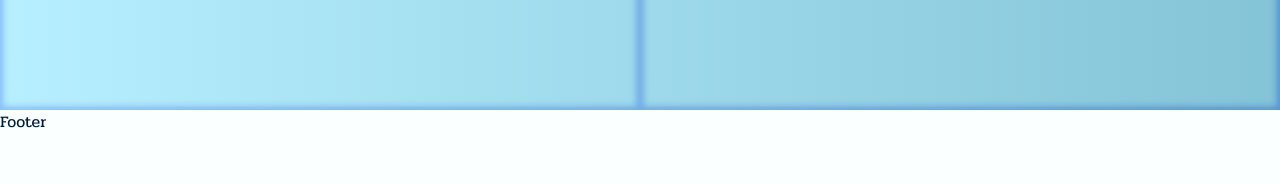
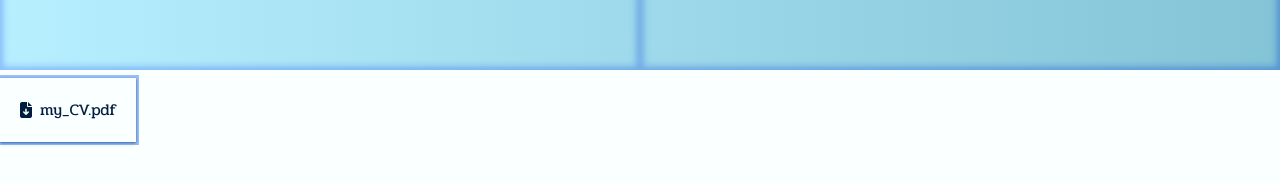
Before and after one commit to zeegerrank/portfolio, a React (Vite) app: page / in a window 1280 px wide. Shown: the part 586-770 px from the top of the page. Built offline with nearby package versions, Linux system fonts and the light colour scheme.

Commit message:
add downloadCV button

```diff
--- /dev/null
+++ b/src/components/ButtonDownload.jsx
@@ -0,0 +1,27 @@
+import { a } from "framer-motion/client";
+import PropTypes from "prop-types";
+import { twMerge } from "tailwind-merge";
+
+ButtonDownload.propTypes = {
+  children: PropTypes.string,
+  path: PropTypes.string,
+};
+
+function ButtonDownload({ children, path }) {
+  return (
+    <a
+      href={path}
+      download
+      target="_blank"
+      className={twMerge(
+        "bg-complementary-100 text-accent-500 ring",
+        "h-full gap-2 px-5 shadow shadow-slate-600",
+        "flex items-center justify-center",
+      )}
+    >
+      {children}
+    </a>
+  );
+}
+
+export default ButtonDownload;
--- a/src/components/Footer.jsx
+++ b/src/components/Footer.jsx
@@ -1,5 +1,14 @@
+import ButtonDownload from "./ButtonDownload";
+
 function Footer() {
-  return <footer>Footer</footer>;
+  return (
+    <footer className="flex h-[10vh] items-center py-2">
+      <ButtonDownload path="/public/grunge_brush_stroke_frames_set.jpg">
+        <i className="fa-solid fa-file-arrow-down"></i>
+        my_CV.pdf
+      </ButtonDownload>
+    </footer>
+  );
 }
 
 export default Footer;
--- a/src/components/header/Header.jsx
+++ b/src/components/header/Header.jsx
@@ -4,7 +4,7 @@ import TextAnimate from "./TextAnimate";
 
 function Header() {
   return (
-    <header className={twMerge("flex justify-evenly py-2")}>
+    <header className={twMerge("flex h-[10vh] justify-evenly py-2")}>
       <TextAnimate
         className={twMerge(
           "font-semibold",
--- a/src/components/infoBlocks/InfoBlocks.jsx
+++ b/src/components/infoBlocks/InfoBlocks.jsx
@@ -26,7 +26,7 @@ function InfoBlocks({ className }) {
   return (
     <div
       className={twMerge(
-        "relative h-[80vh] w-screen",
+        "relative h-[72vh] w-screen",
         "flex flex-wrap",
         "bg-transparent backdrop-blur-xl",
         className,
@@ -41,7 +41,7 @@ function InfoBlocks({ className }) {
               "h-auto w-1/2",
               "flex items-center justify-center text-center",
               activeBlock === i && "-translate-x-5 shadow",
-              "border-accent2-500 border-4 dark:border-complementary-100",
+              "border-4 border-accent2-500 dark:border-complementary-100",
               "text-accent2-500 dark:text-complementary-100",
             )}
             onClick={() =>
@@ -75,7 +75,7 @@ function InfoBlocks({ className }) {
         className={twMerge(
           "absolute",
           "rounded-full p-6",
-          "text-accent2-700 bg-prime-500 dark:text-complementary-100",
+          "bg-prime-500 text-accent2-700 dark:text-complementary-100",
         )}
       >
         <i className="fa-solid fa-house fa-3x"></i>
```
Also changed, not shown: public/grunge_brush_stroke_frames_set.jpg (added).
